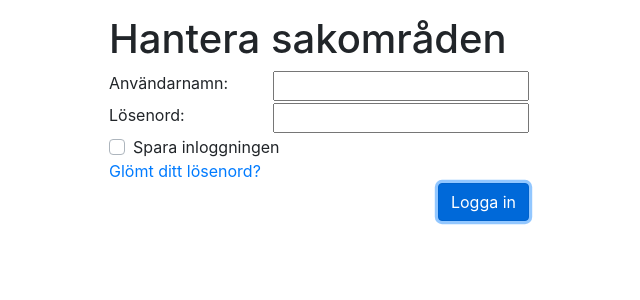
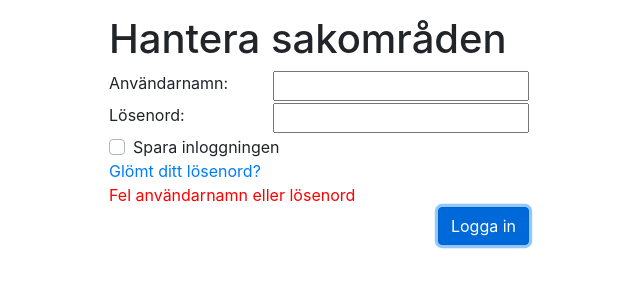
Before and after one commit to majsan/minoritetsordlistan_publish_frontend, a Vue app: page / in a window 1280 px wide. Both pictures are taken after a click on the button "Logga in". Shown: the top 300 px of the page, without its empty margins (321-961 px from the left). Built offline with nearby package versions, Linux system fonts and the light colour scheme; no server answers.

Commit message:
fix error with wrong creds, show error message

```diff
--- a/src/components/Login.vue
+++ b/src/components/Login.vue
@@ -33,6 +33,16 @@
         <a target="_blank" rel="noopener" href="https://ws.spraakbanken.gu.se/user/password">Glömt ditt lösenord?</a>
       </div>
     </div>
+    <div class="row error" v-if="authError">
+      <div class="col">
+        Fel användarnamn eller lösenord
+      </div>
+    </div>
+    <div class="row error" v-if="otherError">
+      <div class="col">
+        Något gick fel. Försök igen.
+      </div>
+    </div>
     <div class="row">
       <div class="col-auto mr-auto"></div>
       <div class="col-auto">
@@ -52,17 +62,25 @@ export default {
     return {
       username: '',
       password: '',
-      rememberLogin: false
+      rememberLogin: false,
+      authError: false,
+      otherError: false
     }
   },
   methods: {
     login: async function () {
       const [loggedIn, user] = await auth.login(this.username, this.password, this.rememberLogin)
-      if(loggedIn) {
+      if(loggedIn && user.authenticated) {
+        this.authError = false
+        this.otherError = false
         this.showLogin = false
         this.username = ''
         this.password = ''
         this.$emit('loginSuccess', user)
+      } else if (loggedIn) {
+        this.authError = true
+      } else {
+        this.otherError = true
       }
     }
   }
@@ -73,4 +91,7 @@ export default {
 .login-box {
   width: 450px;
 }
+.error {
+  color: red;
+}
 </style>
```
